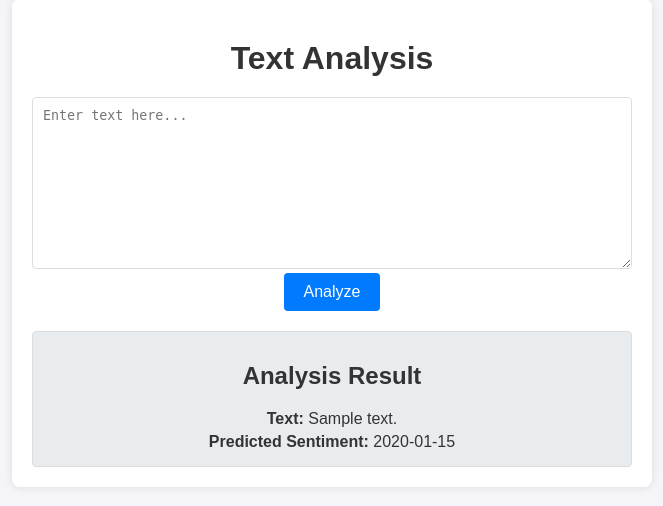
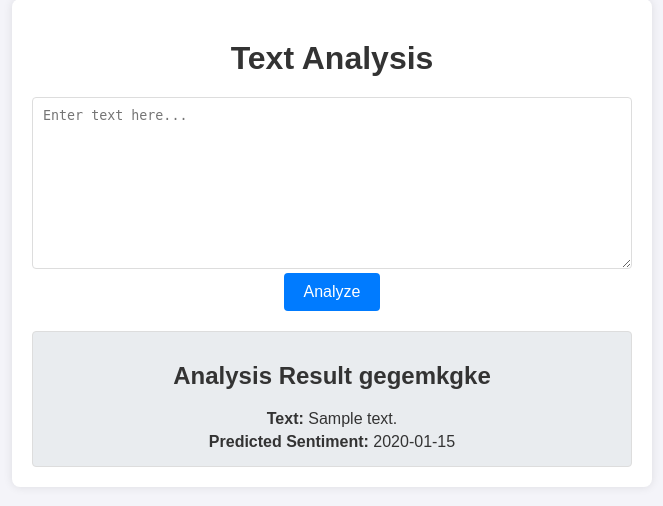
Before and after one commit to arunkumarmtp17/sentiment-analysis, a Flask app: template templates/index.html in a window 1280 px wide. Shown: the part 157-663 px from the top of the page, without its empty margins (308-971 px from the left). Run offline with Flask 3, Linux system fonts and the light colour scheme; the template is opened without the code that fills it: most values are stand-ins (such as "Sample title", 1, 10 or a date in 2020); parts of the project's set-up code (start-up, migrations or seed data) failed here and were passed over.

Commit message:
Update index.html

```diff
--- a/templates/index.html
+++ b/templates/index.html
@@ -68,7 +68,7 @@
         </form>
         {% if prediction %}
             <div class="result">
-                <h2>Analysis Result</h2>
+                <h2>Analysis Result gegemkgke</h2>
                 <p><strong>Text:</strong> {{ prediction.text }}</p>
                 <p><strong>Predicted Sentiment:</strong> {{ prediction.predicted_sentiment }}</p>
             </div>
```
